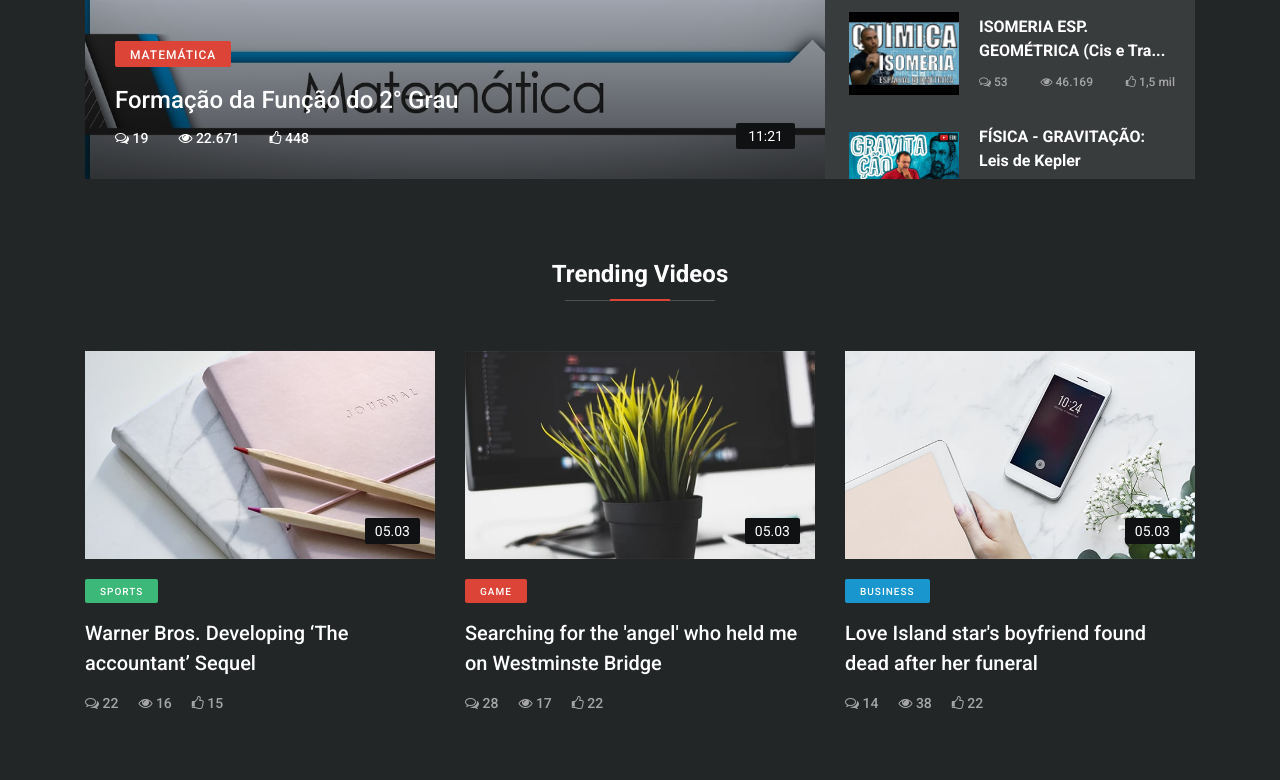
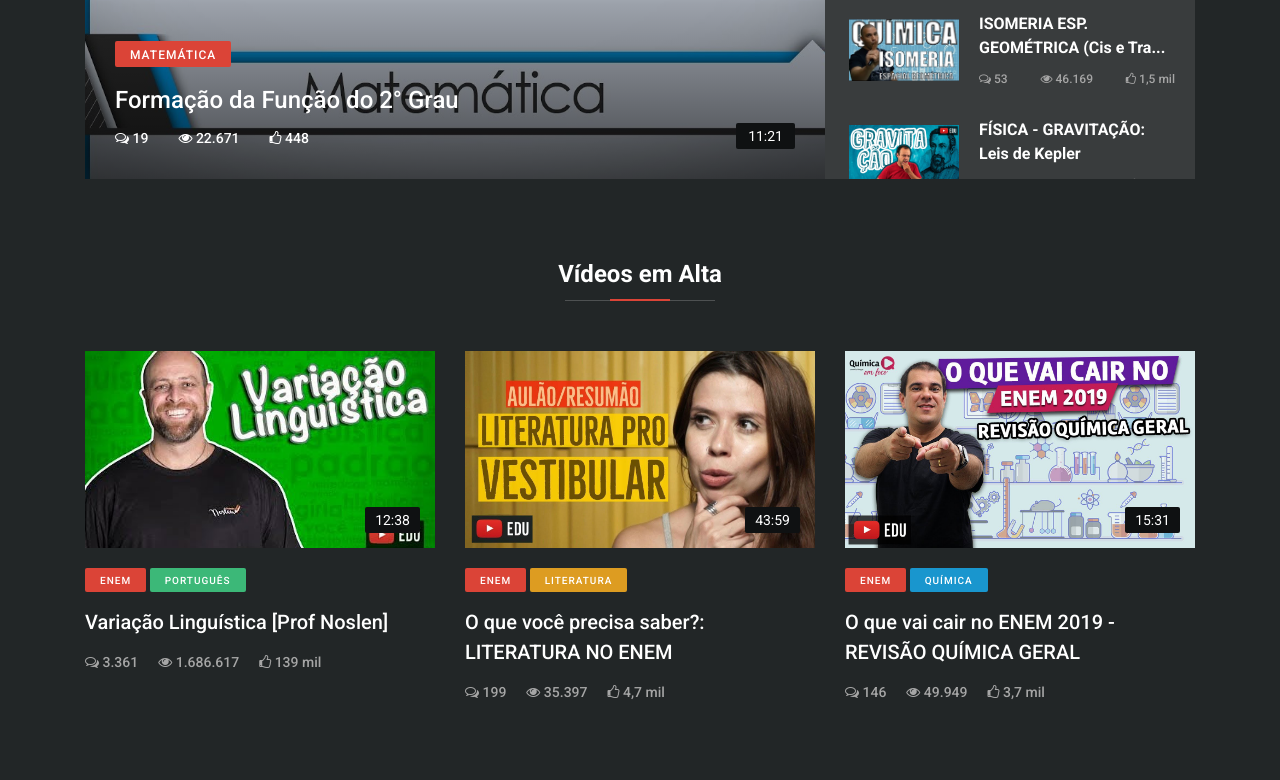
Before and after one commit to martinsadw/recmem-template, a plain HTML site: page index.html in a window 1280 px wide. Shown: the part 541-1321 px from the top of the page. Drawn offline with Linux system fonts and the light colour scheme; files whose address does not match are found by name.

Commit message:
Modificar vídeos em alta

```diff
--- a/index.html
+++ b/index.html
@@ -488,6 +488,11 @@
     </section>
     <!-- ##### Hero Area End ##### -->
 
+    <!--
+    https://www.youtube.com/watch?v=6fBOVygtNoU
+    https://www.youtube.com/watch?v=MFuOLPVj56I
+    https://www.youtube.com/watch?v=bdmOwGWEJx0
+    -->
     <!-- ##### Trending Posts Area Start ##### -->
     <section class="trending-posts-area">
         <div class="container">
@@ -495,7 +500,7 @@
                 <div class="col-12">
                     <!-- Section Heading -->
                     <div class="section-heading">
-                        <h4>Trending Videos</h4>
+                        <h4>Vídeos em Alta</h4>
                         <div class="line"></div>
                     </div>
                 </div>
@@ -507,20 +512,21 @@
                     <div class="single-post-area mb-80">
                         <!-- Post Thumbnail -->
                         <div class="post-thumbnail">
-                            <img src="img/bg-img/11.jpg" alt="">
+                            <img src="img/thumbnail/alta1.jpg" alt="">
 
                             <!-- Video Duration -->
-                            <span class="video-duration">05.03</span>
+                            <span class="video-duration">12:38</span>
                         </div>
 
                         <!-- Post Content -->
                         <div class="post-content">
-                            <a href="#" class="post-cata cata-sm cata-success">Sports</a>
-                            <a href="single-post.html" class="post-title">Warner Bros. Developing ‘The accountant’ Sequel</a>
+                            <a href="#" class="post-cata cata-sm cata-danger">ENEM</a>
+                            <a href="#" class="post-cata cata-sm cata-success">Português</a>
+                            <a href="single-post.html" class="post-title">Variação Linguística [Prof Noslen]</a>
                             <div class="post-meta d-flex">
-                                <a href="#"><i class="fa fa-comments-o" aria-hidden="true"></i> 22</a>
-                                <a href="#"><i class="fa fa-eye" aria-hidden="true"></i> 16</a>
-                                <a href="#"><i class="fa fa-thumbs-o-up" aria-hidden="true"></i> 15</a>
+                                <a href="#"><i class="fa fa-comments-o" aria-hidden="true"></i> 3.361</a>
+                                <a href="#"><i class="fa fa-eye" aria-hidden="true"></i> 1.686.617</a>
+                                <a href="#"><i class="fa fa-thumbs-o-up" aria-hidden="true"></i> 139 mil</a>
                             </div>
                         </div>
                     </div>
@@ -531,20 +537,21 @@
                     <div class="single-post-area mb-80">
                         <!-- Post Thumbnail -->
                         <div class="post-thumbnail">
-                            <img src="img/bg-img/12.jpg" alt="">
+                            <img src="img/thumbnail/alta2.jpg" alt="">
 
                             <!-- Video Duration -->
-                            <span class="video-duration">05.03</span>
+                            <span class="video-duration">43:59</span>
                         </div>
 
                         <!-- Post Content -->
                         <div class="post-content">
-                            <a href="#" class="post-cata cata-sm cata-danger">Game</a>
-                            <a href="single-post.html" class="post-title">Searching for the 'angel' who held me on Westminste Bridge</a>
+                            <a href="#" class="post-cata cata-sm cata-danger">ENEM</a>
+                            <a href="#" class="post-cata cata-sm cata-warning">Literatura</a>
+                            <a href="single-post.html" class="post-title">O que você precisa saber?: LITERATURA NO ENEM</a>
                             <div class="post-meta d-flex">
-                                <a href="#"><i class="fa fa-comments-o" aria-hidden="true"></i> 28</a>
-                                <a href="#"><i class="fa fa-eye" aria-hidden="true"></i> 17</a>
-                                <a href="#"><i class="fa fa-thumbs-o-up" aria-hidden="true"></i> 22</a>
+                                <a href="#"><i class="fa fa-comments-o" aria-hidden="true"></i> 199</a>
+                                <a href="#"><i class="fa fa-eye" aria-hidden="true"></i> 35.397</a>
+                                <a href="#"><i class="fa fa-thumbs-o-up" aria-hidden="true"></i> 4,7 mil</a>
                             </div>
                         </div>
                     </div>
@@ -555,20 +562,21 @@
                     <div class="single-post-area mb-80">
                         <!-- Post Thumbnail -->
                         <div class="post-thumbnail">
-                            <img src="img/bg-img/13.jpg" alt="">
+                            <img src="img/thumbnail/alta3.jpg" alt="">
 
                             <!-- Video Duration -->
-                            <span class="video-duration">05.03</span>
+                            <span class="video-duration">15:31</span>
                         </div>
 
                         <!-- Post Content -->
                         <div class="post-content">
-                            <a href="#" class="post-cata cata-sm cata-primary">Business</a>
-                            <a href="single-post.html" class="post-title">Love Island star's boyfriend found dead after her funeral</a>
+                            <a href="#" class="post-cata cata-sm cata-danger">ENEM</a>
+                            <a href="#" class="post-cata cata-sm cata-primary">Química</a>
+                            <a href="single-post.html" class="post-title">O que vai cair no ENEM 2019 - REVISÃO QUÍMICA GERAL</a>
                             <div class="post-meta d-flex">
-                                <a href="#"><i class="fa fa-comments-o" aria-hidden="true"></i> 14</a>
-                                <a href="#"><i class="fa fa-eye" aria-hidden="true"></i> 38</a>
-                                <a href="#"><i class="fa fa-thumbs-o-up" aria-hidden="true"></i> 22</a>
+                                <a href="#"><i class="fa fa-comments-o" aria-hidden="true"></i> 146</a>
+                                <a href="#"><i class="fa fa-eye" aria-hidden="true"></i> 49.949</a>
+                                <a href="#"><i class="fa fa-thumbs-o-up" aria-hidden="true"></i> 3,7 mil</a>
                             </div>
                         </div>
                     </div>
--- a/scss/blog.scss
+++ b/scss/blog.scss
@@ -104,7 +104,9 @@
             }
 
             img {
+                height: 61.875px;
                 width: 100%;
+                object-fit: cover;
             }
         }
 
@@ -342,6 +344,10 @@
         background-color: #1996ce;
     }
 
+    &.cata-warning {
+        background-color: #dd9c21;
+    }
+
     &:hover,
     &:focus {
         background-color: $dark;
@@ -387,6 +393,13 @@
             color: $white;
             line-height: 1;
             z-index: 79;
+        }
+
+        img {
+            // height: 222.25px;
+            height: 196.875px;
+            width: 100%;
+            object-fit: cover;
         }
     }
 
```
Also changed, not shown: img/thumbnail/alta1.jpg (added), img/thumbnail/alta2.jpg (added), img/thumbnail/alta3.jpg (added), style.css, 1 other file.
